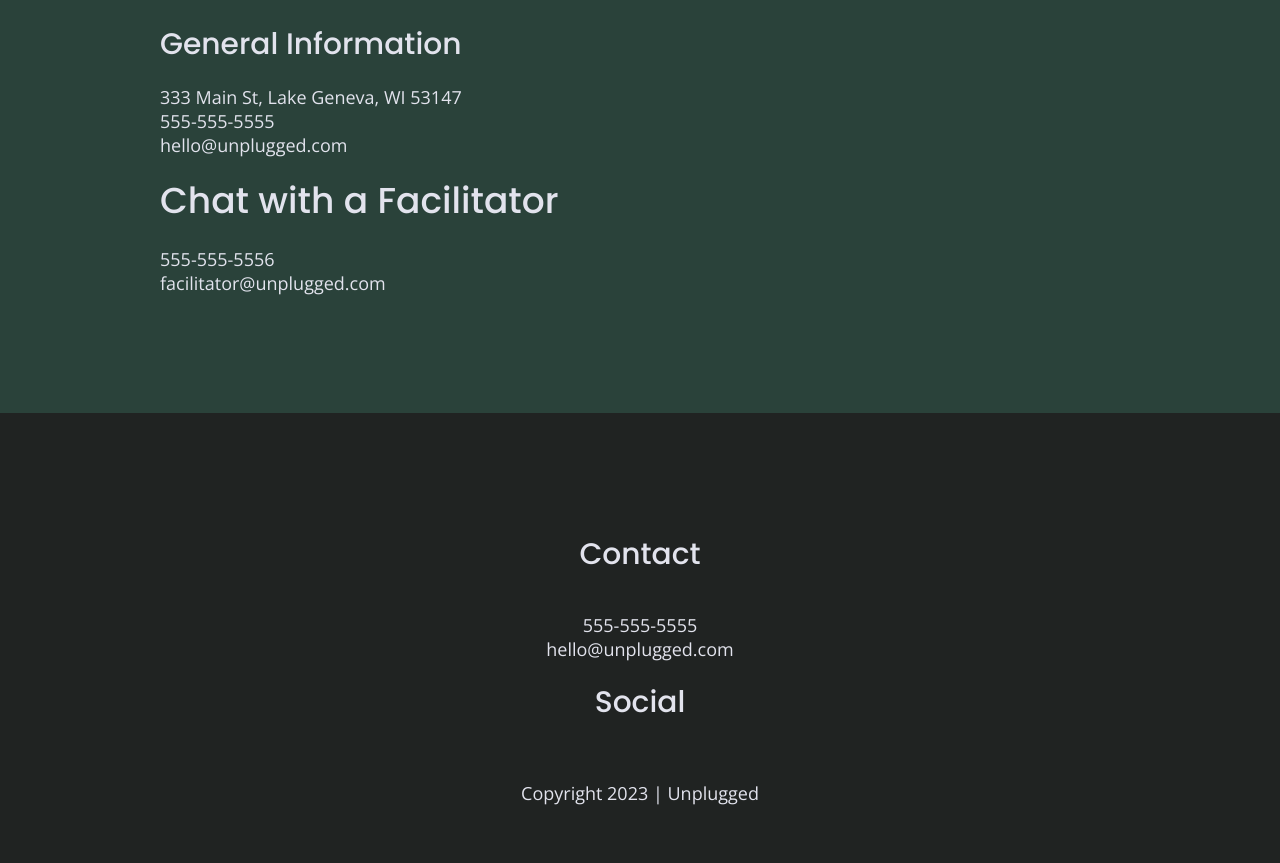
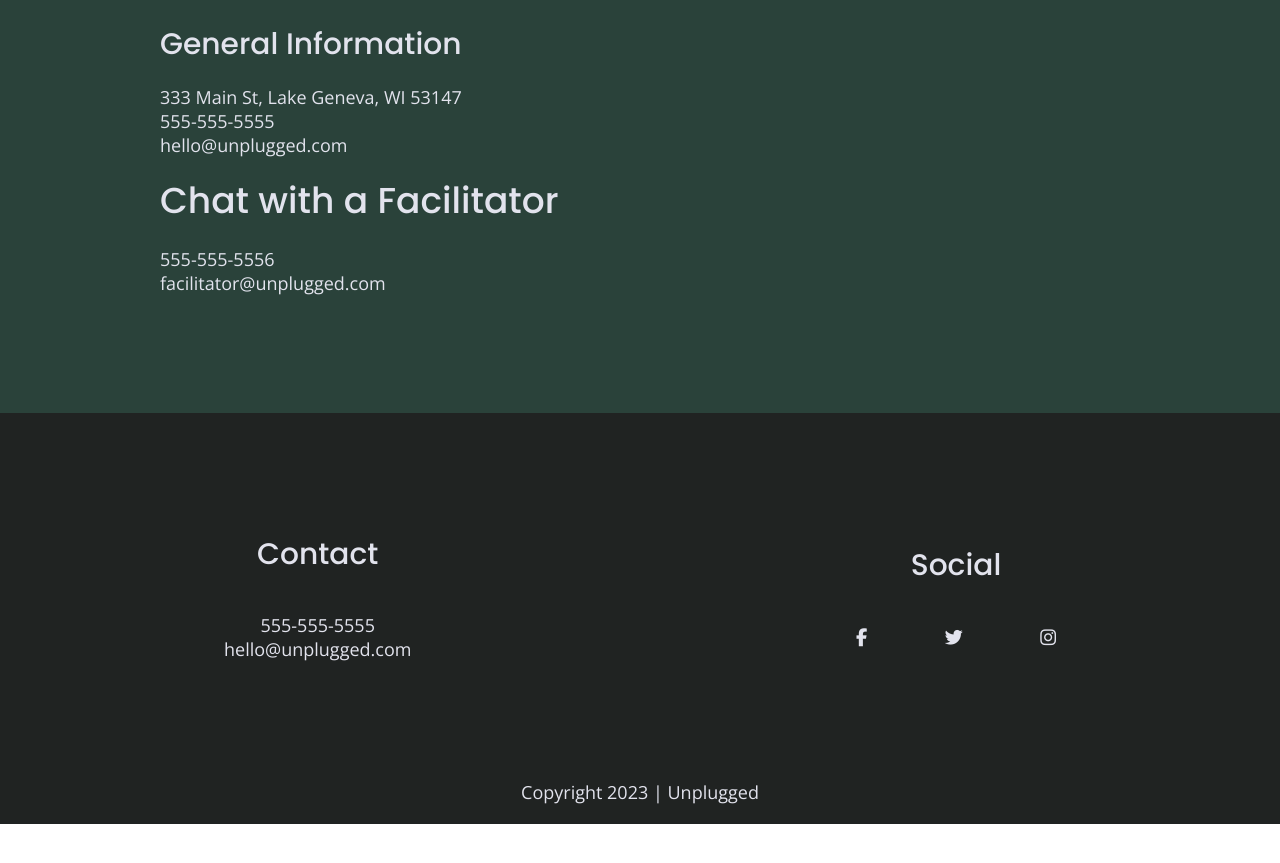
Before and after one commit to cnapua/responsive-web-project, a website: page about/index.html in a window 1280 px wide. Shown: the part 1510-2373 px from the top of the page. After the commit the page ends 2334 px from the top, so only its background shows below. Drawn offline with nearby package versions, Linux system fonts and the light colour scheme; files that its build step writes are made by us from their sources.

Commit message:
Social icons, footer edits for FAQ and About

```diff
--- a/about/index.html
+++ b/about/index.html
@@ -81,12 +81,13 @@
 
   <footer>
     <div class="content-wrapper">
-      <div class="footer-contact">
+      <div class="footer-content">
         <div class="contact">
           <h4>Contact</h4>
           <address>
-            <p>555-555-5555 <br>
-            hello@unplugged.com
+            <p>
+              555-555-5555<br>
+              hello@unplugged.com
             </p>
           </address>
         </div>
@@ -94,15 +95,23 @@
           <h4>Social</h4>
           <div class="social-icons">
             <p>
-              <a href="#"></a>
+              <a href="https://www.facebook.com/Skillcrush/" target="_blank"><i class="fab fa-facebook-f"></i></a>
+            </p>
+            <p>
+              <a href="https://twitter.com/Skillcrush" target="_blank"><i class="fab fa-twitter"></i></a>
+            </p>
+            <p>
+              <a href="https://www.instagram.com/skillcrush/" target="_blank"><i class="fab fa-instagram"></i></a>
             </p>
           </div>
         </div>
-        </div>
-        <div class="copyright">
-          <p>Copyright 2023 | Unplugged</p>
-        </div>
-   </div>
+      </div>
+      <!-- footer content ends -->
+    </div>
+    <!--footer content-wrapper ends-->
+    <div class="copyright">
+      <p>Copyright 2023 | Unplugged</p>
+    </div>
   </footer>
 
 
--- a/css/main.css
+++ b/css/main.css
@@ -635,6 +635,15 @@
       line-height: 1.285;
     }
 
+    footer .social-icons {
+      width: 12.5em;
+      justify-content: space-between;
+    }
+
+    footer .copyright {
+      width: 100%;
+    }
+
     /* ==========================================================================
        About Page
        ========================================================================== */
```
Also changed, not shown: faq/index.html (+29 -16 lines), index.html (+3 -3 lines).
